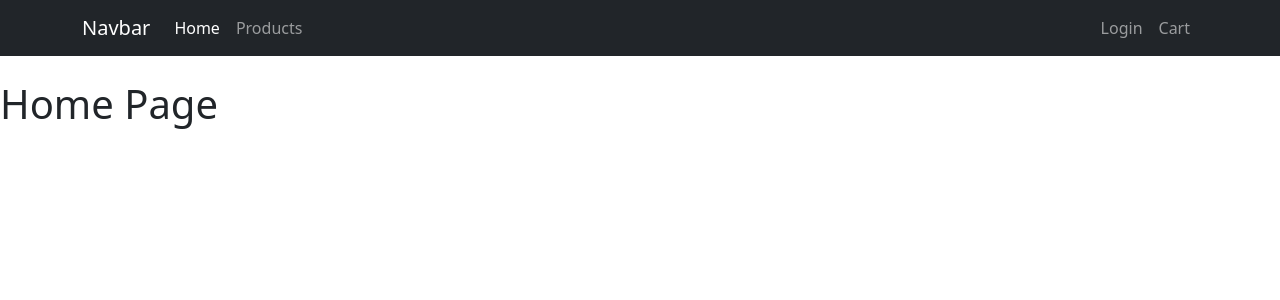
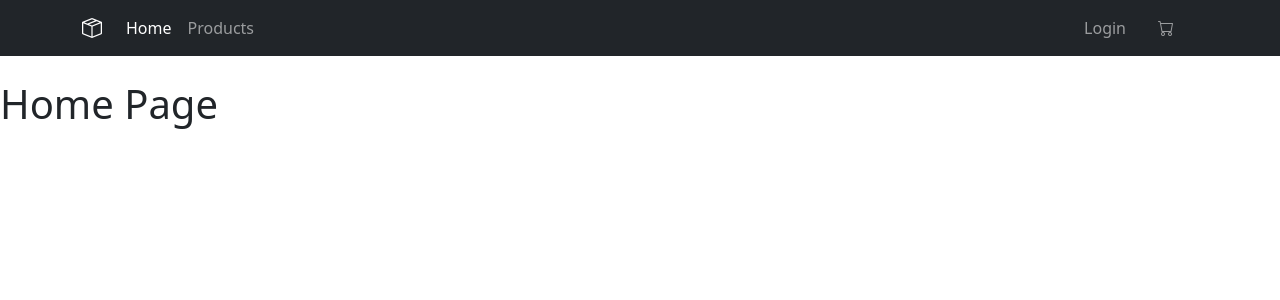
Before and after one commit to jamesh21/E-Commerce-API, a React (Create React App) app in the folder frontend/: page / in a window 1280 px wide. Shown: the top 300 px of the page. Built offline with nearby package versions, Linux system fonts and the light colour scheme; no server answers.

Commit message:
added rerouting to logout function and updated bootstrap imports for better performance

```diff
--- a/frontend/src/components/CartItemList.jsx
+++ b/frontend/src/components/CartItemList.jsx
@@ -1,6 +1,6 @@
 import CartItem from './CartItem'
-import { Row, Col } from 'react-bootstrap';
-
+import Row from 'react-bootstrap/Row';
+import Col from 'react-bootstrap/Col';
 
 function CartItemList({ cartItems, updateCartItemQuantity, onDelete }) {
     return (
--- a/frontend/src/components/NavBar.jsx
+++ b/frontend/src/components/NavBar.jsx
@@ -1,16 +1,21 @@
-import { Button, Container } from 'react-bootstrap/';
+import Container from 'react-bootstrap/container';
 import Nav from 'react-bootstrap/Nav';
 import Navbar from 'react-bootstrap/Navbar';
-import { NavLink } from 'react-router-dom';
+import { NavLink, useNavigate } from 'react-router-dom';
 import { useAuth } from '../context/AuthContext'
 
+
 function NavBar() {
+    const navigate = useNavigate();
     const { user, logout } = useAuth()
+    const handleLogout = () => {
+        logout(navigate)
+    }
     return (
         <>
             <Navbar bg="dark" data-bs-theme="dark" className="">
                 <Container>
-                    <Navbar.Brand href="#home">Navbar</Navbar.Brand>
+                    <Navbar.Brand as={NavLink} to="/"><i className="bi bi-box-seam"></i></Navbar.Brand>
                     <Nav className="me-auto">
                         <Nav.Link as={NavLink} to="/">Home</Nav.Link>
                         <Nav.Link as={NavLink} to="/products">Products</Nav.Link>
@@ -21,14 +26,14 @@ function NavBar() {
                             (
                                 <>
                                     {/* <span className="white-text">Welcome {user.full_name}</span> */}
-                                    <Nav.Link onClick={logout} style={{ cursor: "pointer" }}>
+                                    <Nav.Link onClick={handleLogout} style={{ cursor: "pointer" }}>
                                         Logout
                                     </Nav.Link>
                                 </>
                             ) : // Need to change variable format
                             <Nav.Link as={NavLink} to="/login">Login</Nav.Link>}
 
-                        <Nav.Link as={NavLink} to="/cart">Cart</Nav.Link>
+                        <Nav.Link as={NavLink} to="/cart"><i className="bi bi-cart mx-3"></i></Nav.Link>
                     </Nav>
                 </Container>
             </Navbar>
--- a/frontend/src/components/NewProductForm.jsx
+++ b/frontend/src/components/NewProductForm.jsx
@@ -2,8 +2,9 @@ import Button from 'react-bootstrap/Button';
 import Row from 'react-bootstrap/Row';
 import Col from 'react-bootstrap/Col';
 import Form from 'react-bootstrap/Form';
+import FloatingLabel from 'react-bootstrap/FloatingLabel';
 import { useState } from "react";
-import { FloatingLabel } from 'react-bootstrap';
+
 
 function NewProductForm() {
     const apiUrl = process.env.REACT_APP_API_URL
--- a/frontend/src/context/AuthContext.jsx
+++ b/frontend/src/context/AuthContext.jsx
@@ -23,6 +23,7 @@ export const AuthProvider = ({ children }) => {
         }
         getUserInfo()
     }, [token])
+
     // Function to log in user
     const login = (userData, authToken) => {
         setUser(userData);
@@ -31,10 +32,12 @@ export const AuthProvider = ({ children }) => {
     };
 
     // Function to log out user
-    const logout = () => {
+    const logout = (navigate) => {
         setUser(null);
         setToken(null);
         localStorage.removeItem("token"); // Remove token
+        navigate('/login')
+
     };
 
     return (
--- a/frontend/src/pages/CartPage.jsx
+++ b/frontend/src/pages/CartPage.jsx
@@ -1,4 +1,6 @@
-import { Row, Col, Container } from 'react-bootstrap'
+import Row from 'react-bootstrap/Row';
+import Col from 'react-bootstrap/Col';
+import Container from 'react-bootstrap/Container';
 import CartItemList from '../components/CartItemList'
 import OrderSummary from '../components/OrderSummary'
 import { useState, useEffect, useRef } from "react"
```
Also changed, not shown: frontend/src/components/CartItem.jsx (+7 -2 lines), frontend/src/components/ProductList.jsx (+7 -3 lines), frontend/src/pages/LoginPage.jsx (+6 -1 lines), frontend/src/pages/RegisterPage.jsx (+6 -1 lines).
